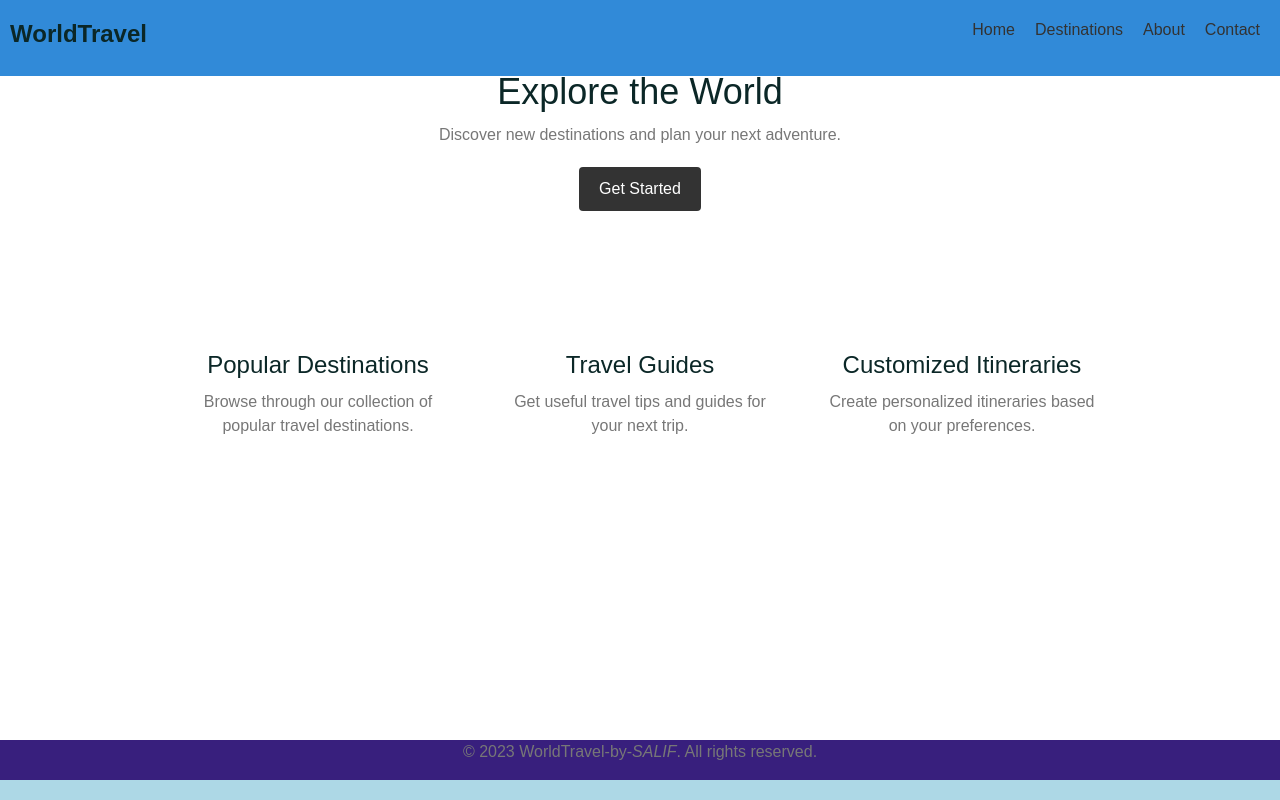
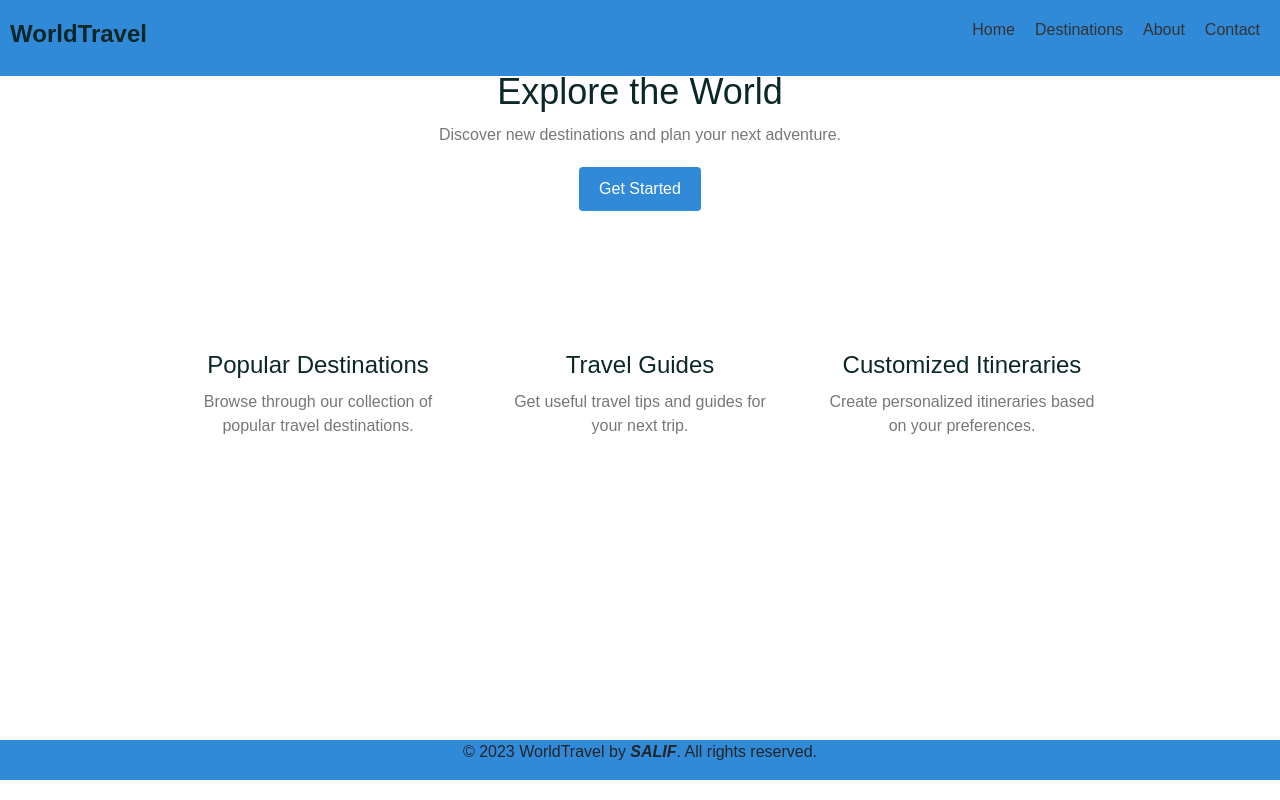
Before and after one commit to njiddasalifu/WorldTravels, a React (Create React App) app in the folder frontend/: page / in a window 1280 px wide. Built offline with nearby package versions, Linux system fonts and the light colour scheme; a web font is replaced by a local one.

Commit message:
few colors added

```diff
--- a/frontend/src/App.js
+++ b/frontend/src/App.js
@@ -7,7 +7,7 @@ function App() {
   return (
     <>
     {/* <Header /> */}
-    <Footer />
+    {/* <Footer /> */}
     <Homepage />
 
     </>
--- a/frontend/src/components/Homepage/homepage.css
+++ b/frontend/src/components/Homepage/homepage.css
@@ -57,7 +57,7 @@ body, h1, h2, h3, p, ul, li, a {
   .hero-btn {
     display: inline-block;
     padding: 10px 20px;
-    background-color: #333;
+    background-color: #2081d5eb;
     color: #fff;
     text-decoration: none;
     border-radius: 4px;
@@ -85,8 +85,7 @@ body, h1, h2, h3, p, ul, li, a {
 
   .footer {
     text-align: center;
-    color: #777;
-    background-color: #381f7d;
+    background-color: #2081d5eb;
     margin-top: 40px;
     position: fixed;
     left: 0;
--- a/frontend/src/components/Homepage/homepage.js
+++ b/frontend/src/components/Homepage/homepage.js
@@ -37,7 +37,7 @@ function Homepage() {
         </div>
       </section>
       <footer className="footer">
-        <p>&copy; {new Date().getFullYear()} WorldTravel-by-<i>SALIF</i>. All rights reserved.</p>
+        <p>&copy; {new Date().getFullYear()} WorldTravel by <i><b>SALIF</b></i>. All rights reserved.</p>
       </footer>
     </div>
   );
```
